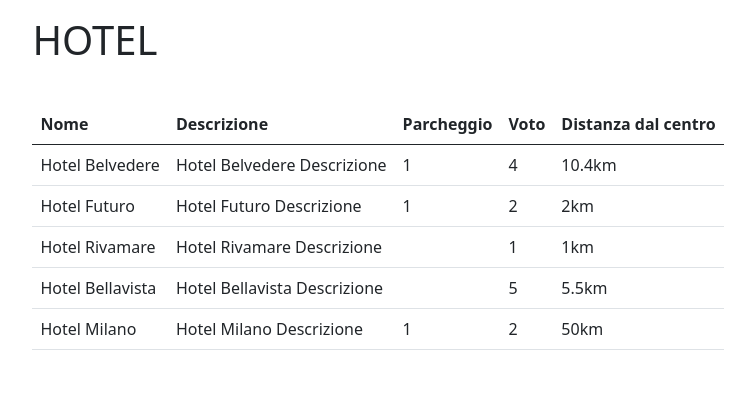
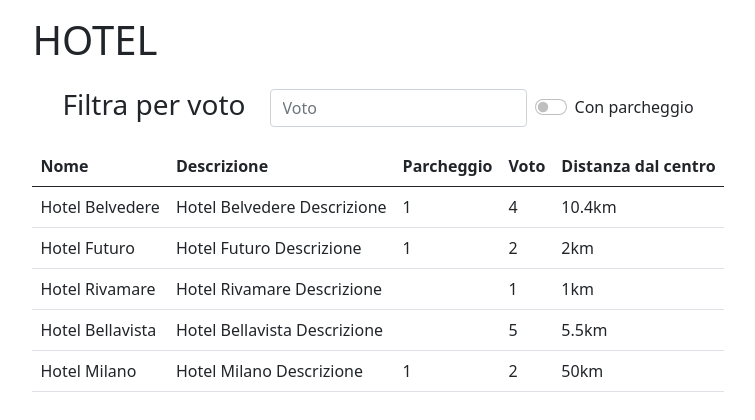
Before and after one commit to marcocareddu/php-hotel, a PHP site: page / in a window 1280 px wide. Shown: the top 420 px of the page, without its empty margins (262-1017 px from the left). Run offline with PHP 8.4, Linux system fonts and the light colour scheme.

Commit message:
PHP - Added temporary inputs

```diff
--- a/index.php
+++ b/index.php
@@ -66,6 +66,21 @@ $hotels = [
 
             <h1>HOTEL</h1>
             <div class="pt-3">
+
+                <!-- Temporary Inputs -->
+                <div class="inputs d-flex justify-content-center">
+                    <h3>Filtra per voto</h3>
+                    <form class="form-check d-flex align-items-center">
+                        <div>
+                            <input type="number" step="1" min="0" name="vote" class="form-control" placeholder="Voto">
+                        </div>
+                        <div class="form-check form-switch ps-5">
+                            <input class="form-check-input" type="checkbox" id="parking" name="parking">
+                            <label class="form-check-label" for="parking">Con parcheggio</label>
+                        </div>
+                    </form>
+                </div>
+
                 <div class="pt-3">
 
                     <!-- Table Start Here -->
@@ -81,7 +96,6 @@ $hotels = [
                         </thead>
 
                         <tbody>
-
                             <!-- Dynamic table rows -->
                             <?php foreach ($hotels as $hotel) : ?>
                                 <tr>
@@ -92,8 +106,8 @@ $hotels = [
                                     <td><?= $hotel['distance_to_center'] ?>km</td>
                                 </tr>
                             <?php endforeach ?>
+                        </tbody>
 
-                        </tbody>
                     </table>
 
                 </div>
```
